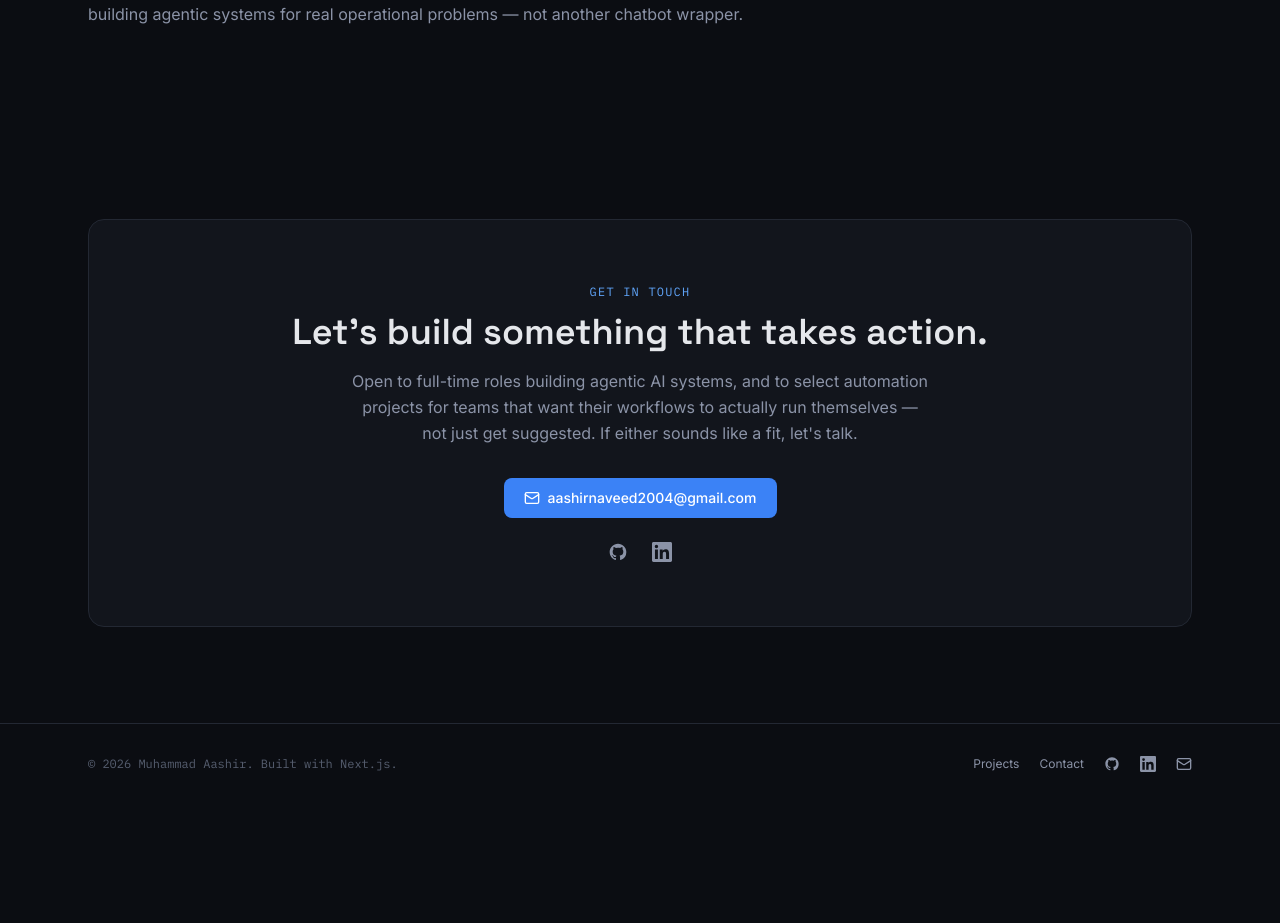
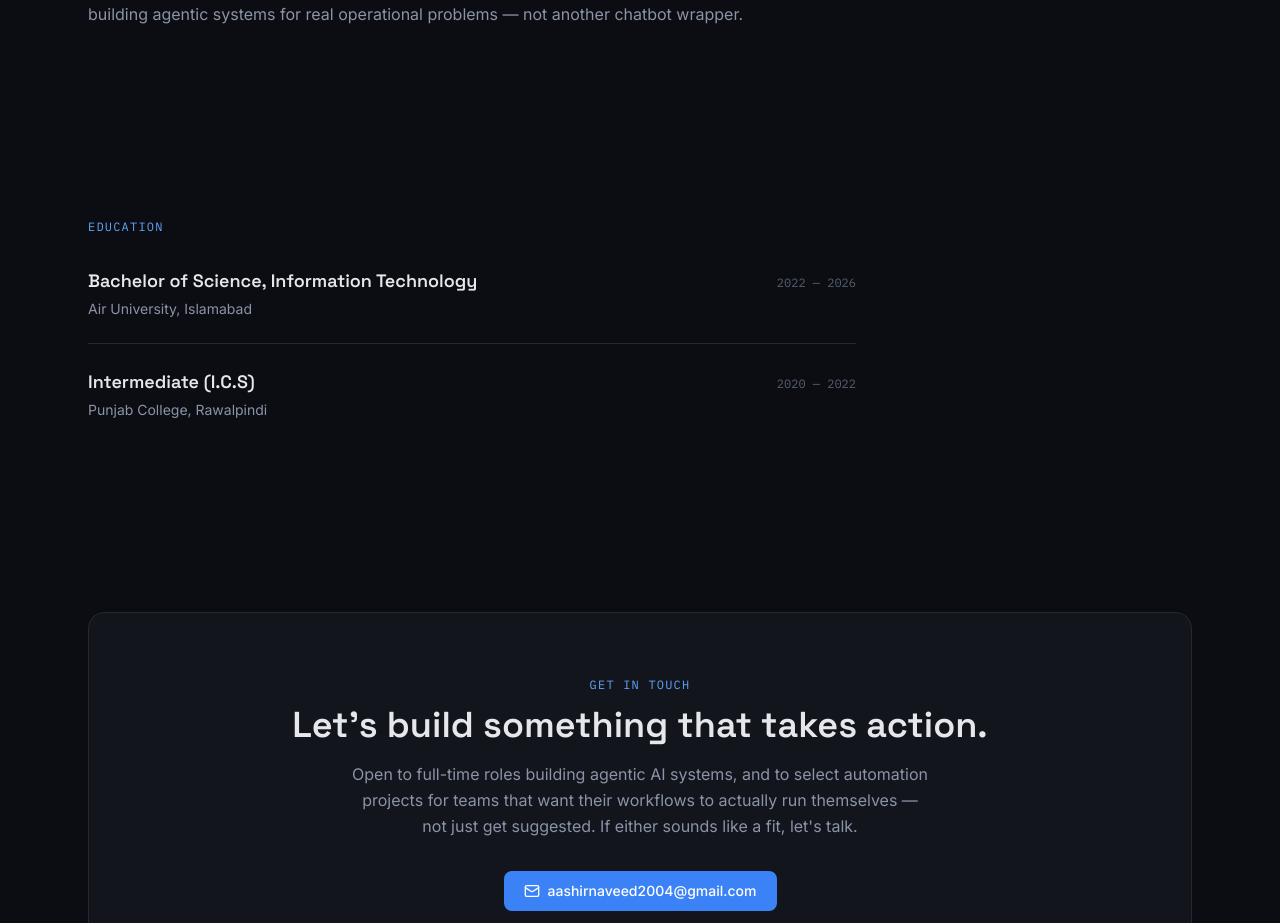
Before and after one commit to Muhammad-Aashir-web/Aashir-Portfolio, a Next.js app: page / in a window 1280 px wide. Shown: the part 2683-3606 px from the top of the page. Before the commit the page ends 3487 px from the top, so only its background shows below. Built offline with nearby package versions, Linux system fonts and the light colour scheme.

Commit message:
feat: add compact Education section

```diff
--- a/src/app/page.tsx
+++ b/src/app/page.tsx
@@ -2,6 +2,7 @@ import Hero from "@/components/sections/Hero";
 import Projects from "@/components/sections/Projects";
 import Skills from "@/components/sections/Skills";
 import About from "@/components/sections/About";
+import Education from "@/components/sections/Education";
 import Contact from "@/components/sections/Contact";
 
 export default function Home() {
@@ -11,6 +12,7 @@ export default function Home() {
       <Projects />
       <Skills />
       <About />
+      <Education />
       <Contact />
     </main>
   );
--- /dev/null
+++ b/src/components/sections/Education.tsx
@@ -0,0 +1,43 @@
+const education = [
+  {
+    degree: "Bachelor of Science, Information Technology",
+    school: "Air University, Islamabad",
+    period: "2022 — 2026",
+  },
+  {
+    degree: "Intermediate (I.C.S)",
+    school: "Punjab College, Rawalpindi",
+    period: "2020 — 2022",
+  },
+];
+
+export default function Education() {
+  return (
+    <section id="education" className="mx-auto w-full max-w-6xl px-6 py-24">
+      <div className="max-w-3xl">
+        <p className="font-mono text-xs uppercase tracking-widest text-accent-bright">
+          Education
+        </p>
+
+        <div className="mt-8 flex flex-col gap-6">
+          {education.map((item) => (
+            <div
+              key={item.degree}
+              className="flex flex-col justify-between gap-1 border-b border-border pb-6 last:border-b-0 last:pb-0 sm:flex-row sm:items-baseline"
+            >
+              <div>
+                <h3 className="font-display text-lg font-semibold text-fg">
+                  {item.degree}
+                </h3>
+                <p className="mt-1 text-sm text-fg-muted">{item.school}</p>
+              </div>
+              <p className="font-mono text-xs text-fg-subtle">
+                {item.period}
+              </p>
+            </div>
+          ))}
+        </div>
+      </div>
+    </section>
+  );
+}
```
